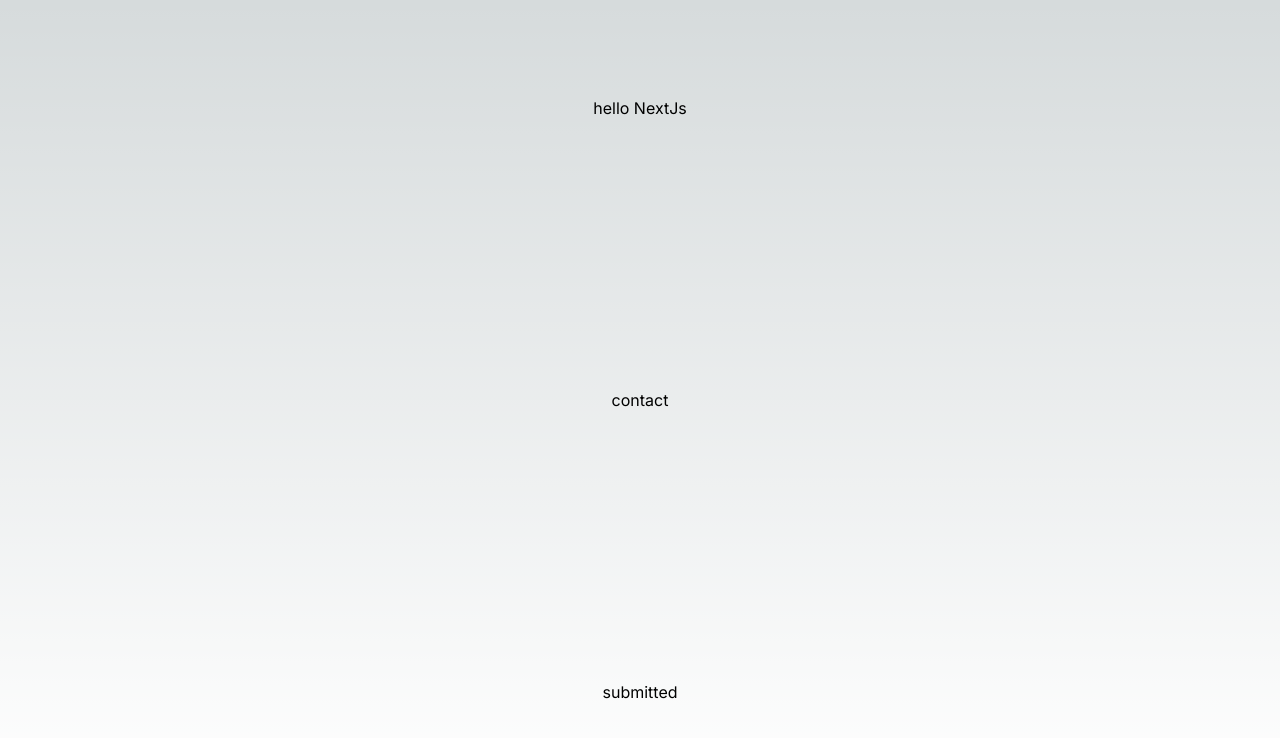
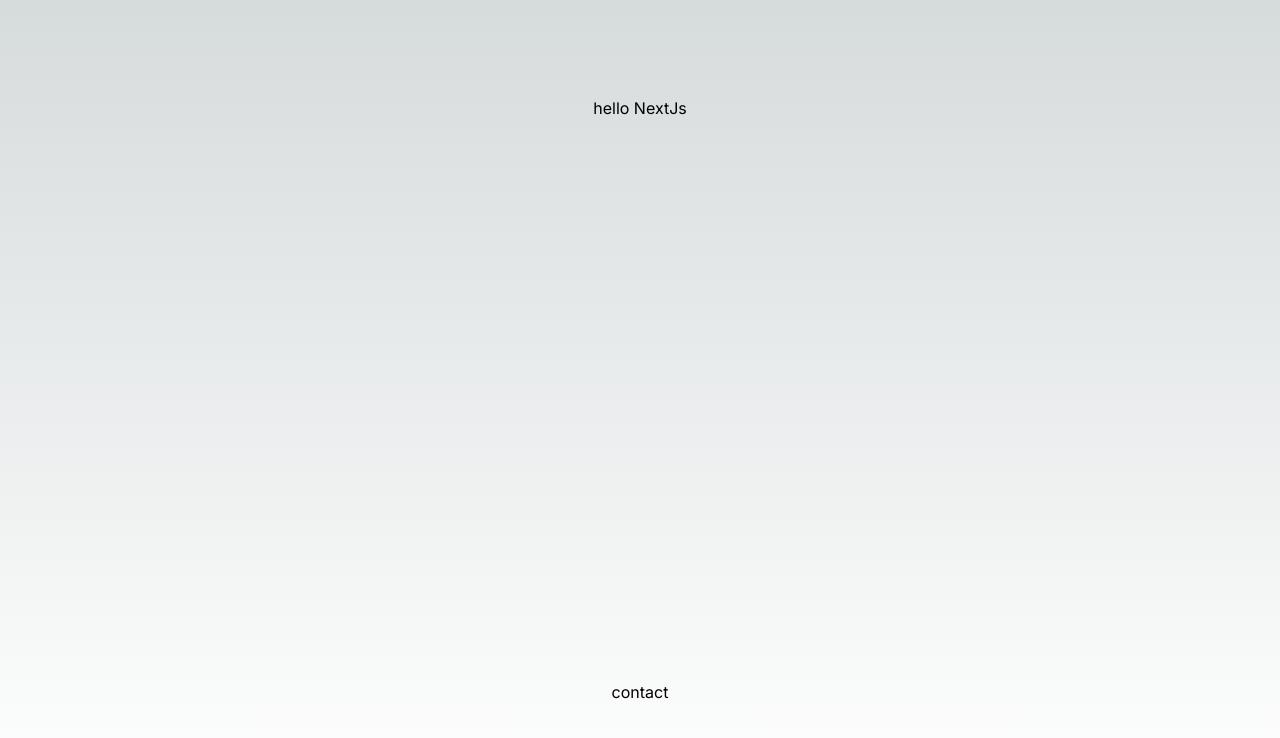
Before and after one commit to kannansaha/my-form-app, a Next.js app: page / in a window 1280 px wide. Shown: the top 738 px of the page. Built offline with nearby package versions, Linux system fonts and the light colour scheme.

Commit message:
fifth commit"

```diff
--- a/src/app/page.js
+++ b/src/app/page.js
@@ -7,7 +7,6 @@ export default function Home() {
     <main className="flex min-h-screen flex-col items-center justify-between p-24">
          <h1>hello NextJs</h1>
          <Link href="/contact">contact</Link>
-         <Link href="/submitted">submitted</Link>
 
          </main>
   );
--- a/src/app/submitted/page.js
+++ b/src/app/submitted/page.js
@@ -13,7 +13,7 @@ export default function Submitted() {
 
 
   return (
-    <Suspense>
+    <Suspense  fallback={<div>Loading...</div>}>
     <div className='Submitted-data'>
       <h1>Submitted Data</h1>
       <p>Name: {name}</p>
```
